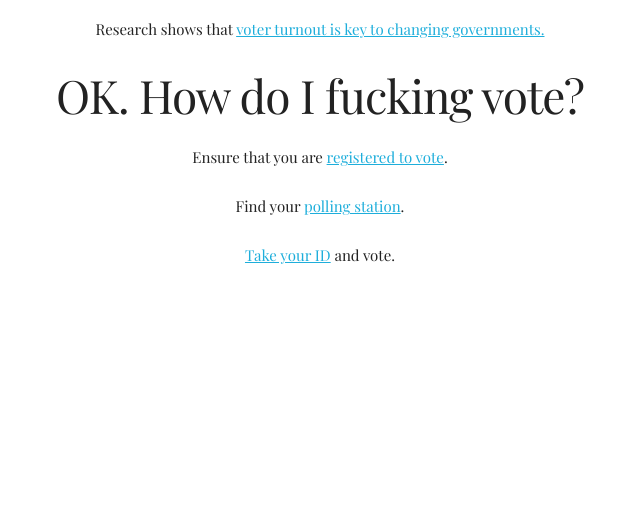
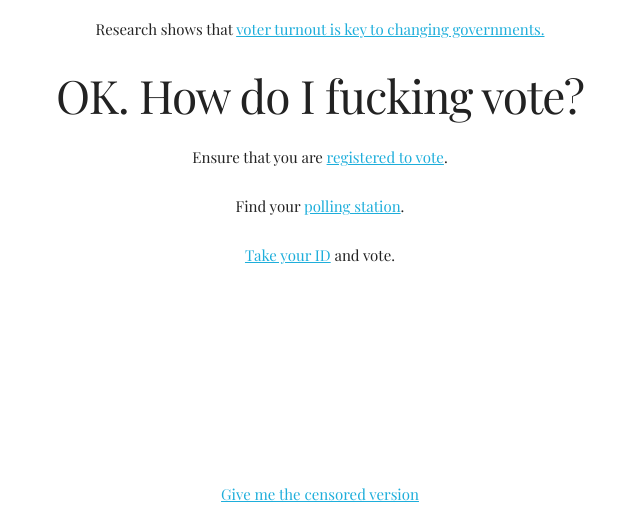
Before and after one commit to speasley/fuckingvote, a plain HTML site: page index.html in a window 1280 px wide. Shown: the part 3011-3542 px from the top of the page, without its empty margins (320-960 px from the left). Before the commit the page ends 3493 px from the top, so only its background shows below. Drawn offline with nearby package versions, Linux system fonts and the light colour scheme; a script that the page names is missing.

Commit message:
Link to censored version

```diff
--- a/index.html
+++ b/index.html
@@ -74,7 +74,7 @@
       <p><a href="http://www.elections.ca/content2.aspx?section=id&document=index&lang=e">Take your ID</a> and vote.</p>
     </div>
   </div>
-
+  <div id="alt-version"><p><a href="http://www.f--kingvote.com">Give me the censored version</a></p></div>
   <script>
   new Chartkick.PieChart("turnout", [["Fucking voted", 14720580],["Could have fucking voted", 9251160]], {"colors": ["#666", "#D71920"]});
   </script>
```
